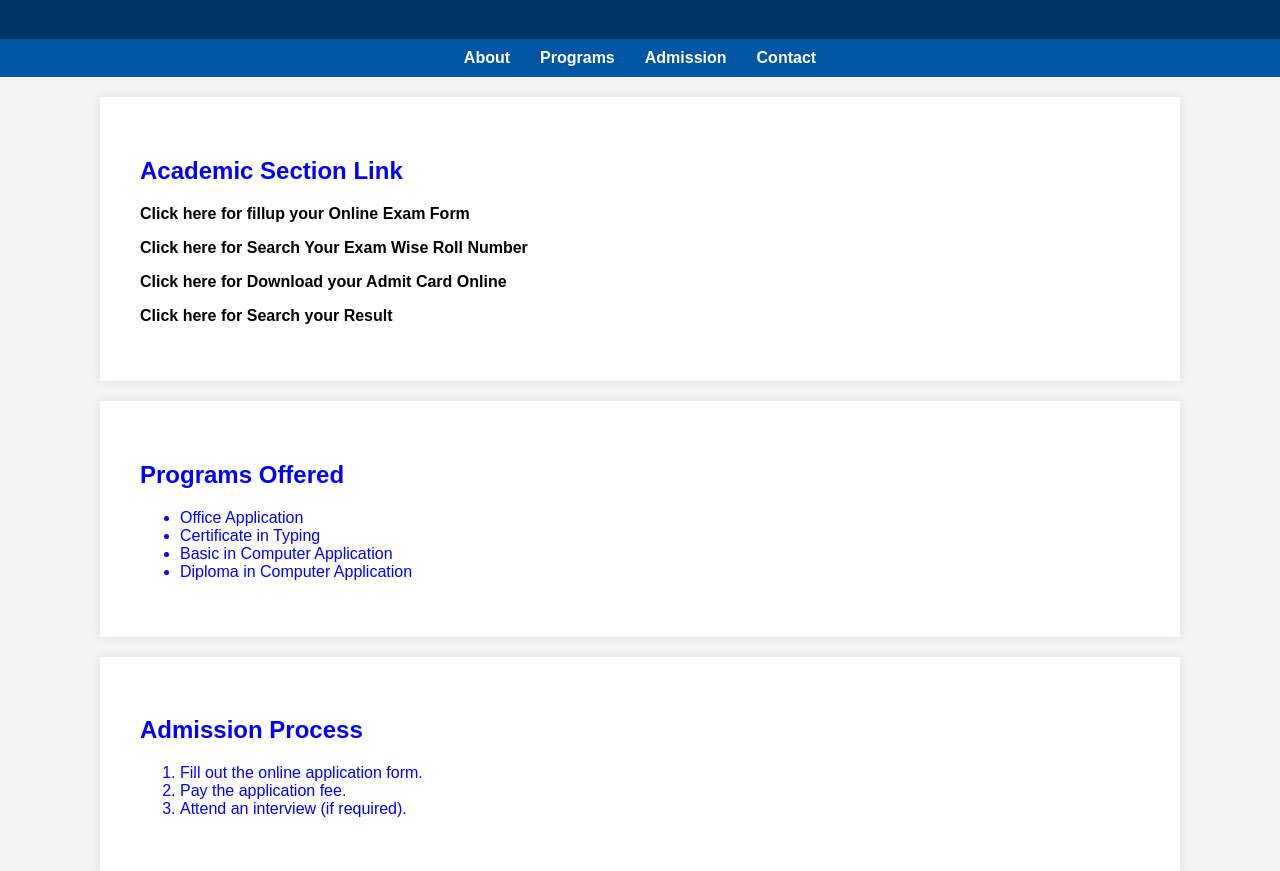
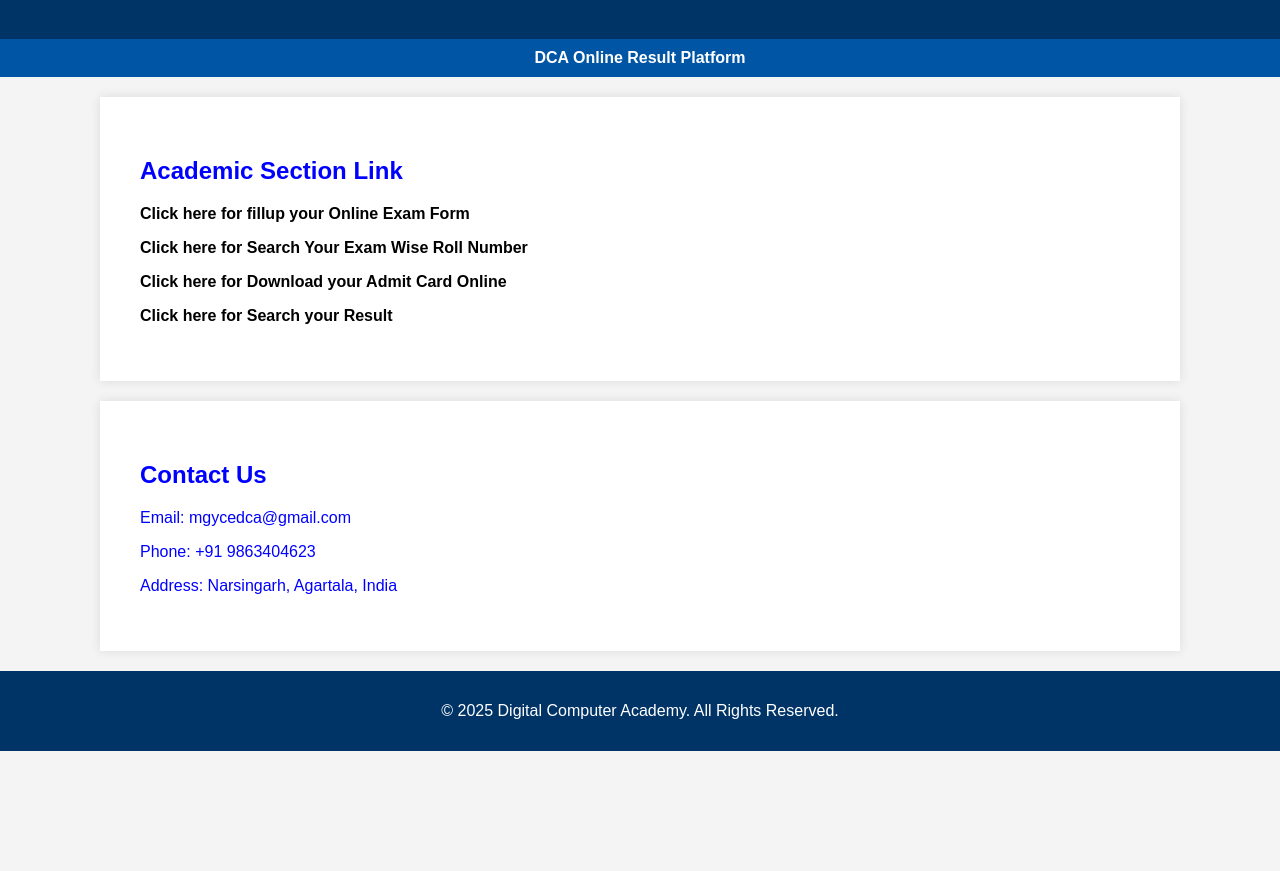
Before and after one commit to MGYCE/digitalcomputeracademy.github.io, a plain HTML site: page index.html in a window 1280 px wide. Shown: the part 81-952 px from the top of the page. After the commit the page ends 832 px from the top, so only its background shows below. Drawn offline with Linux system fonts and the light colour scheme.

Commit message:
Update index.html

```diff
--- a/index.html
+++ b/index.html
@@ -3,7 +3,7 @@
 <head>
     <meta charset="UTF-8">
     <meta name="viewport" content="width=device-width, initial-scale=1.0">
-    <title>Computer Admissions</title>
+    <title>DCA Result</title>
     <style>
         body {
             font-family: Arial, sans-serif;
@@ -53,10 +53,7 @@
 </header>
 
 <nav>
-    <a href="#about">About</a>
-    <a href="#programs">Programs</a>
-    <a href="#admission">Admission</a>
-    <a href="#contact">Contact</a>
+    <a href="#about">DCA Online Result Platform</a>
 </nav>
 
 <section id="about">
@@ -74,26 +71,6 @@
     Click here for Search your Result
 </a></p>
 </section>
-
-<section id="programs">
-    <h2>Programs Offered</h2>
-    <ul>
-        <li>Office Application</li>
-        <li>Certificate in Typing</li>
-        <li>Basic in Computer Application</li>
-        <li>Diploma in Computer Application</li>
-    </ul>
-</section>
-
-<section id="admission">
-    <h2>Admission Process</h2>
-    <ol>
-        <li>Fill out the online application form.</li>
-        <li>Pay the application fee.</li>
-        <li>Attend an interview (if required).</li>
-    </ol>
-</section>
-
 <section id="contact">
     <h2>Contact Us</h2>
     <p>Email: mgycedca@gmail.com</p>
```
